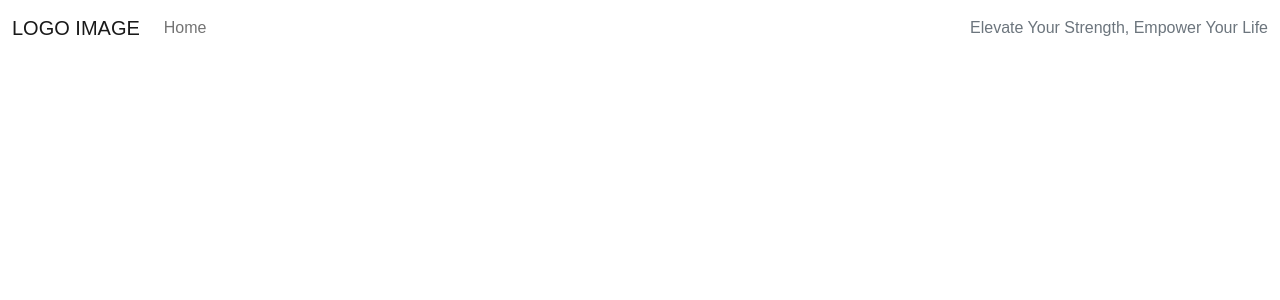
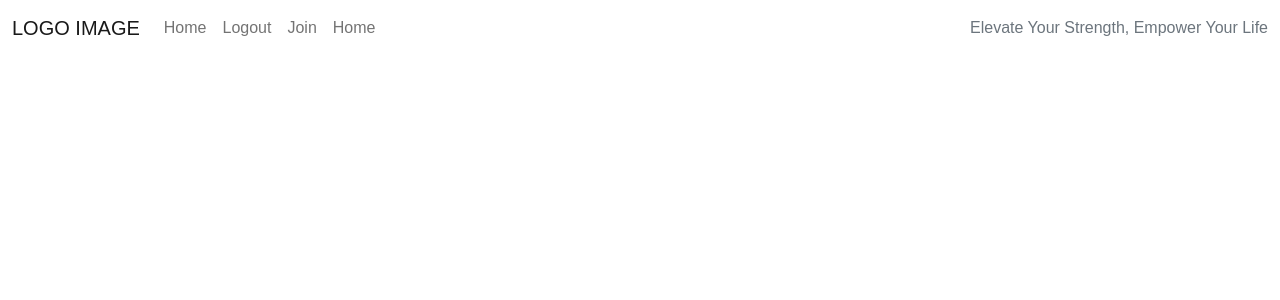
Before and after one commit to SamAtkinsonModeste/fitness-lux-gym, a Django app: template templates/base.html in a window 1280 px wide. Shown: the top 300 px of the page. Run offline with Django 4.2, Linux system fonts and the light colour scheme; the template is opened without the code that fills it, so the values that code supplies are empty; parts of the project's set-up code (start-up, migrations or seed data) failed here and were passed over; some web fonts are replaced.

Commit message:
template: base.html added log,in,out,join nav links

```diff
--- a/luxgym/settings.py
+++ b/luxgym/settings.py
@@ -30,7 +30,7 @@ TEMPLATE_DIR = BASE_DIR / 'templates'
 SECRET_KEY = os.environ.get("SECRET_KEY")
 
 # SECURITY WARNING: don't run with debug turned on in production!
-DEBUG = True
+DEBUG = False
 ALLOWED_HOSTS = ['127.0.0.1', '.herokuapp.com']
 
 
--- a/templates/base.html
+++ b/templates/base.html
@@ -1,5 +1,8 @@
 {% load static %}
 {% url 'home' as luxhomepage_url %}
+{% url 'acount_login' as login_url %}
+{% url 'acount_signup' as signup_url %}
+{% url 'acount_logout' as logout_url %}
 
 <!DOCTYPE html>
 <html class="h-100" lang="en">
@@ -38,8 +41,20 @@
             <div class="collapse navbar-collapse" id="navbarText">
                 <ul class="navbar-nav me-auto mb-2 mb-lg-0">
                     <li class="nav-item">
-                        <a class="nav-link {% if request.path == home_url %}active" aria-current="page{% endif %}"
-                            href="#">Home</a>
+                        <a class="nav-link {% if request.path == luxhomepage_url %}active"
+                            aria-current="page{% endif %}" href="{% url 'home' %}">Home</a>
+                    </li>
+                    <li class="nav-item">
+                        <a class="nav-link {% if request.path == logout_url %}active" aria-current="page{% endif %}"
+                            href="{% url 'account_logout' %}">Logout</a>
+                    </li>
+                    <li class="nav-item">
+                        <a class="nav-link {% if request.path == signup_url %}active" aria-current="page{% endif %}"
+                            href="{% url 'account_signup' %}">Join</a>
+                    </li>
+                    <li class="nav-item">
+                        <a class="nav-link {% if request.path == login_url %}active" aria-current="page{% endif %}"
+                            href="{% url 'account_login' %}">Home</a>
                     </li>
 
                 </ul>
```
